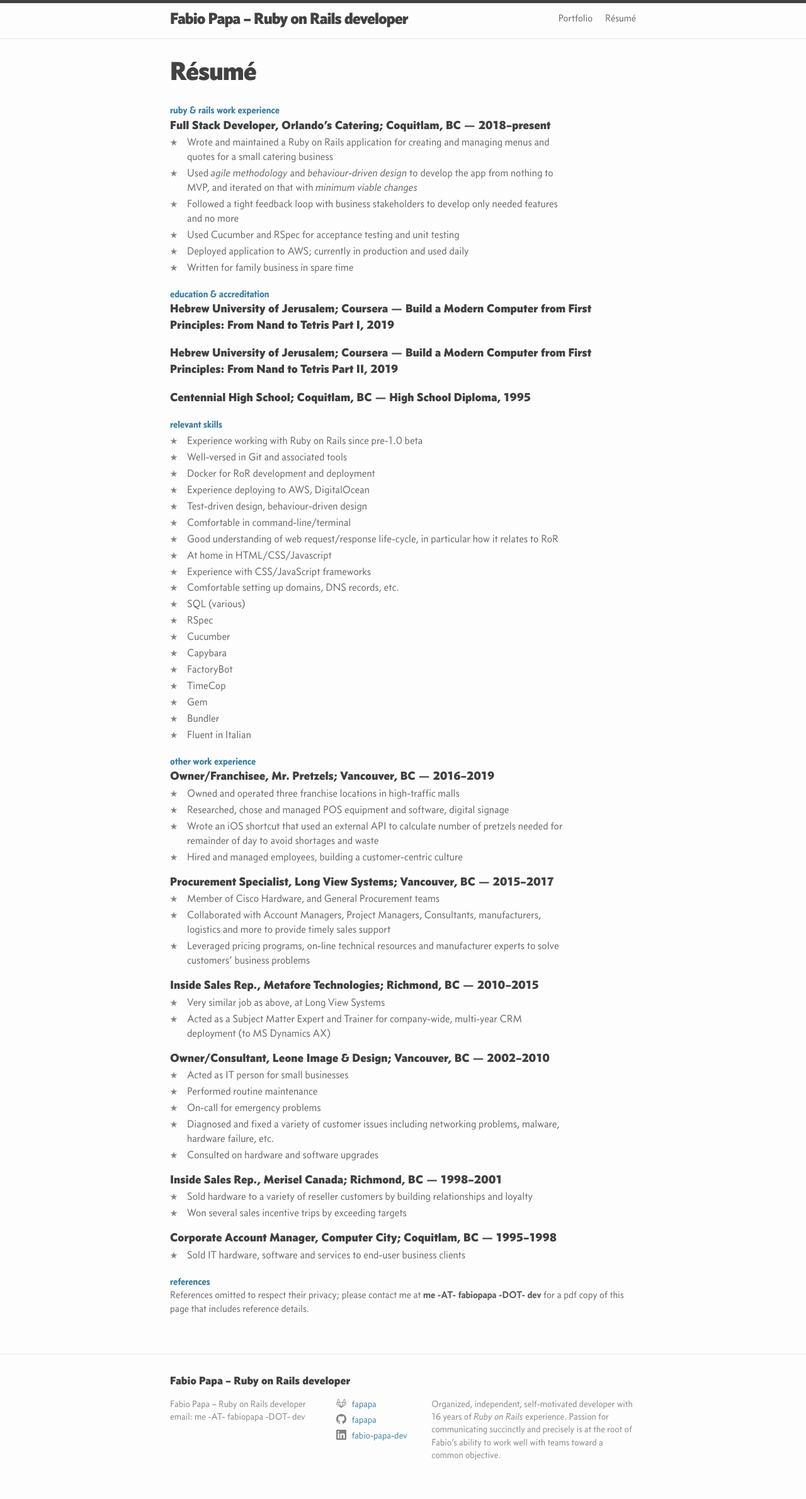
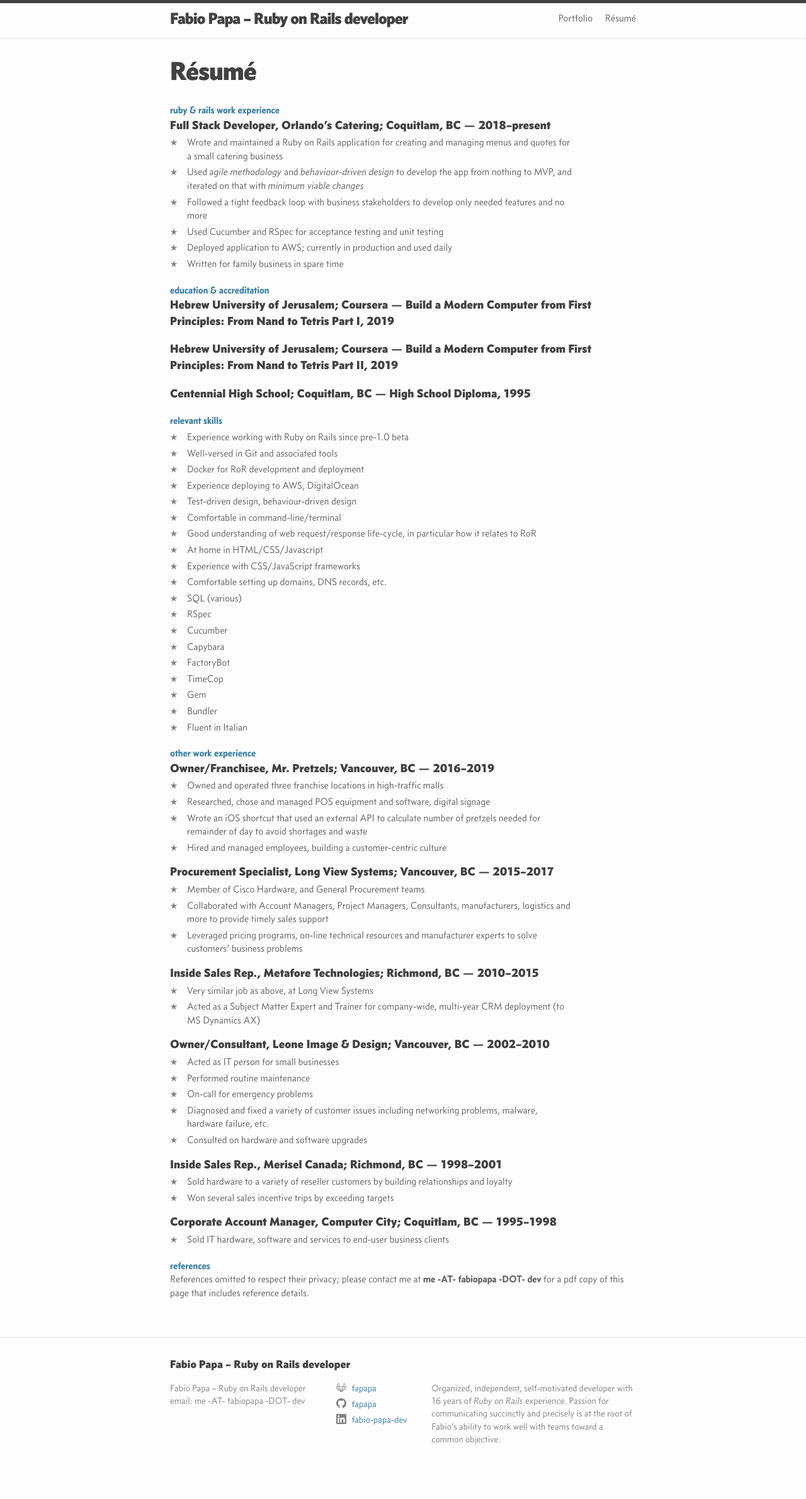
Before and after one commit to fapapa/fapapa.github.io, a Jekyll site: the page built from resume.md, in a window 1280 px wide. Shown: the whole page at 63% size. Built offline with Jekyll 4.4.1, drawn with Linux system fonts in a browser that asks for light colours; after the commit the page ends 2355 px from its top, so only the background shows below that.

Commit message:
Modify styling of the portfolio page to look more like the resume

```diff
--- a/_sass/general.scss
+++ b/_sass/general.scss
@@ -1,5 +1,5 @@
-#resume {
-  h1, h2 { margin-bottom: 0; }
+.post-content {
+  h1, h2 { margin-bottom: 0px; }
   h1 {
     font-family: ConcourseRegular;
     font-size: 16px;
@@ -7,15 +7,19 @@
   }
   h2 {
     font-size: 19px;
+    & + h2 { margin-top: 1em; }
+    & + h1 { margin-top: 1.25em; }
+  }
+}
+
+#resume {
+  h2 {
     a {
       color: $grey-color-dark;
       &:hover { color: $brand-color; }
     }
-    & + h2 { margin-top: 1em; }
-    & + h1 { margin-top: 1.25em; }
   }
   ul {
-    font-size: 17px;
     list-style: none;
     margin-left: 0;
     padding-left: 27px;
```
